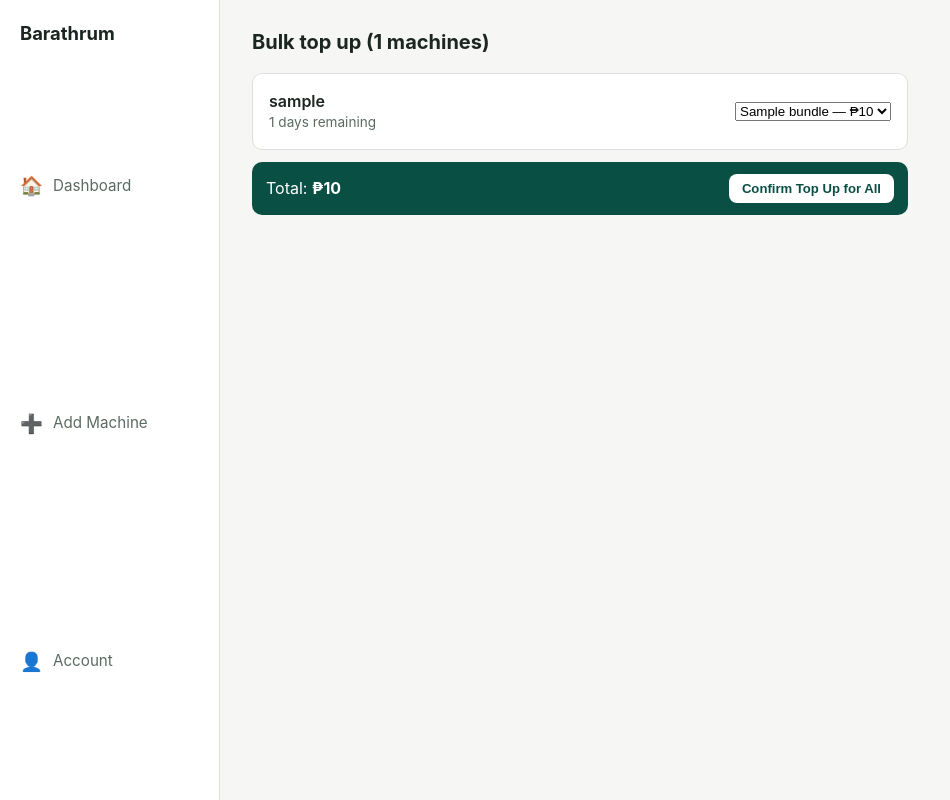
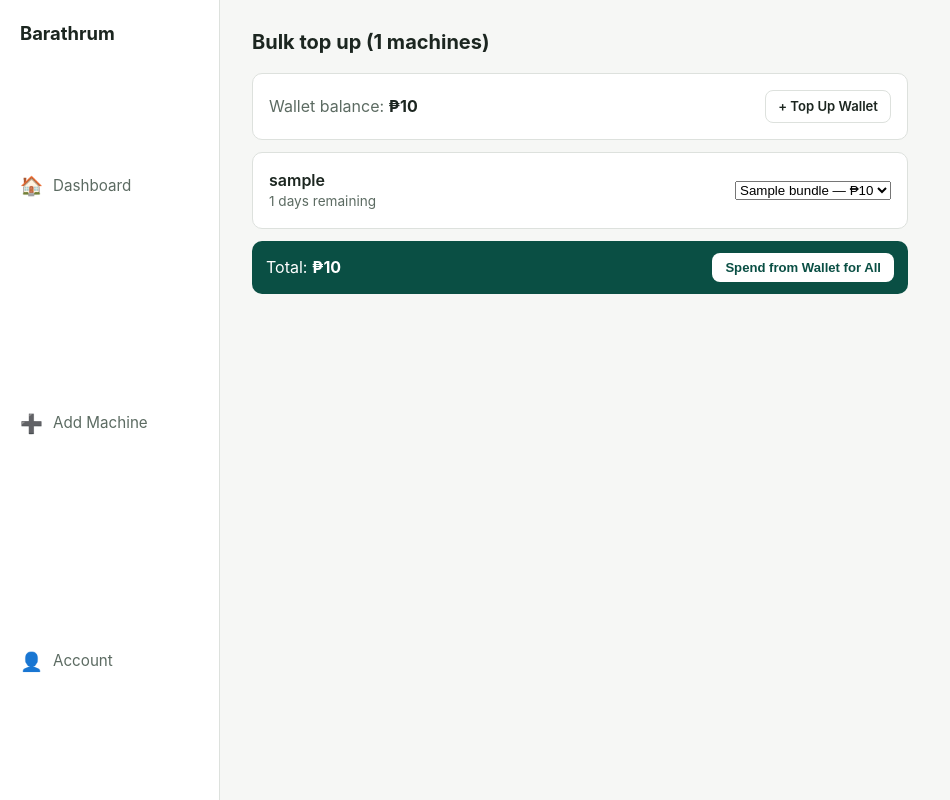
Before and after one commit to benzgarcel122-crypto/barathrum-backend, a Django app: template dashboard/templates/dashboard/bulk_topup.html in a window 1280 px wide. Shown: the whole page, without its empty margins (0-950 px from the left). Run offline with Django 5.2, Linux system fonts and the light colour scheme; tables that the repository leaves empty hold one stand-in row (values such as "Sample post"); the template is opened without the code that fills it: values that come from a table or form of the project are taken from there, most other values are stand-ins (such as "Sample title", 1, 10 or a date in 2020).

Commit message:
Update bulk_topup.html

```diff
--- a/dashboard/templates/dashboard/bulk_topup.html
+++ b/dashboard/templates/dashboard/bulk_topup.html
@@ -4,6 +4,11 @@
 
 <div class="page-header">
   <h1>Bulk top up ({{ machines|length }} machines)</h1>
+</div>
+
+<div class="card" style="display:flex; align-items:center; justify-content:space-between; gap:10px; flex-wrap:wrap;">
+  <span class="text-muted">Wallet balance: <strong style="color: var(--color-text);">₱{{ balance_points }}</strong></span>
+  <a href="{% url 'dashboard:wallet_topup' %}" class="btn btn-sm btn-secondary">+ Top Up Wallet</a>
 </div>
 
 <form method="post" action="{% url 'dashboard:bulk_topup' %}" id="bulk-form">
@@ -31,7 +36,7 @@
   <div class="batch-bar" style="position: static;">
     <span>Total: <span class="batch-total" id="bulk-total">₱0</span></span>
     <button type="submit" class="btn btn-sm" style="background:#fff; color: var(--color-accent-dark);">
-      Confirm Top Up for All
+      Spend from Wallet for All
     </button>
   </div>
 </form>
```
